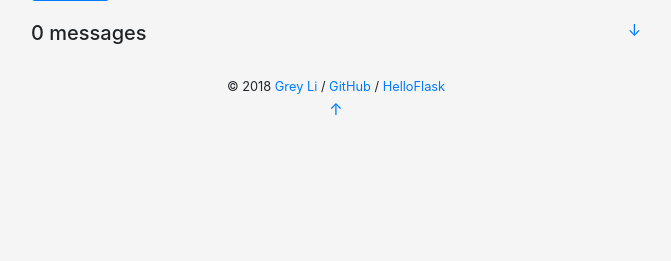
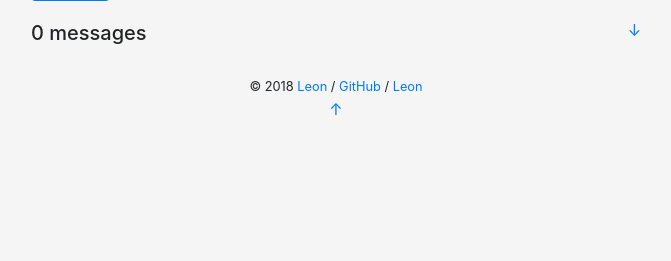
Before and after one commit to Deteriorator/Python-Flask-Web-Development, a Flask app: page / in a window 1280 px wide. Shown: the part 390-651 px from the top of the page, without its empty margins (304-975 px from the left). Run offline with Flask 2, Linux system fonts and the light colour scheme; data that the repository does not hold is empty; some libraries are stand-ins or nearby versions.

Commit message:
feat(sayhello): edit footer

```diff
--- a/sayhello/templates/base.html
+++ b/sayhello/templates/base.html
@@ -27,10 +27,10 @@
     {% block content %}{% endblock %}
     <footer class="text-center">
         {% block footer %}
-            <small> &copy; 2018 <a href="http://greyli.com" title="Written by Grey Li">Grey Li</a>
+            <small> &copy; 2018 <a href="http://www.liangz.org" title="Written by Leon">Leon</a>
                 /
-                <a href="https://github.com/greyli/sayhello" title="Fork me on GitHub">GitHub</a> /
-                <a href="http://helloflask.com" title="A HelloFlask project">HelloFlask</a>
+                <a href="https://github.com/Deteriorator" title="Fork me on GitHub">GitHub</a> /
+                <a href="http://liangz.org" title="A HelloFlask project">Leon</a>
             </small>
             <p><a id="bottom" href="#" title="Go Top">&uarr;</a></p>
         {% endblock %}
```
